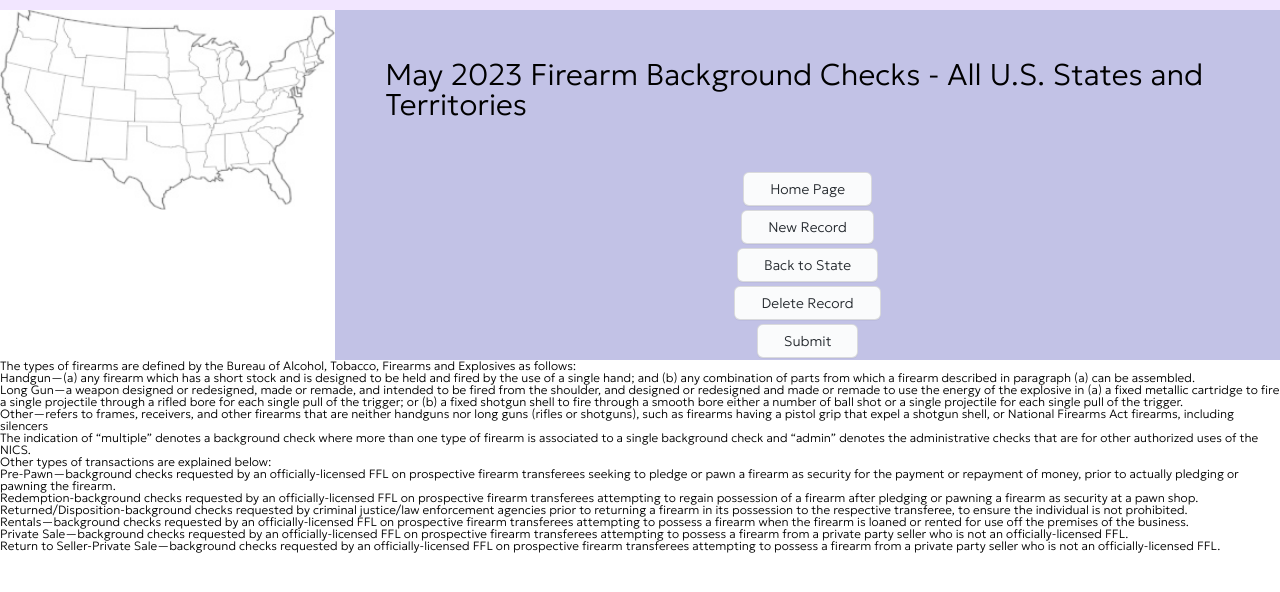
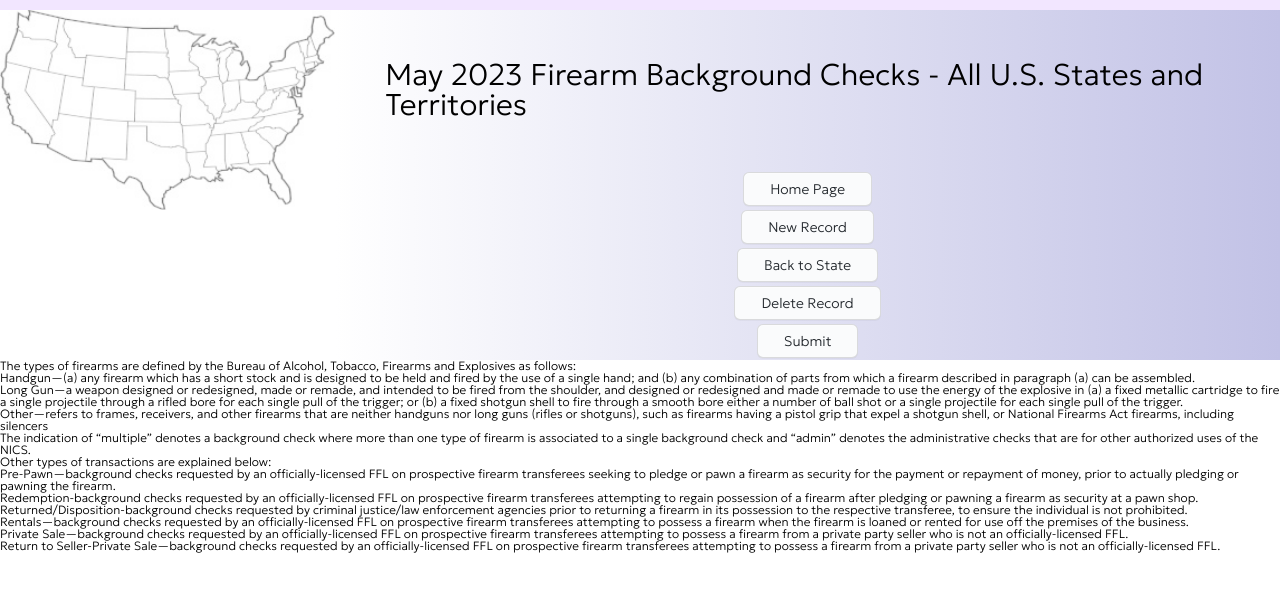
Before and after one commit to joelaspe/nics-firearm-background-checks, a website: page public/index.html in a window 1280 px wide. Shown: the part 30-622 px from the top of the page. Drawn offline with Linux system fonts and the light colour scheme; no server answers; a web font is replaced by a local one.

Commit message:
Added gradient effect onto the map bar

```diff
--- a/public/stylesheets/style.css
+++ b/public/stylesheets/style.css
@@ -75,10 +75,10 @@ table {
 
 .column-b {
     width: 1200px;
-    background-color: #c2c2e6;
     display: flex;
     align-items: center;
     flex-direction: column;
+    background-image: linear-gradient(to right, white, #c2c2e6)
 }
 
 .container-title {
```
